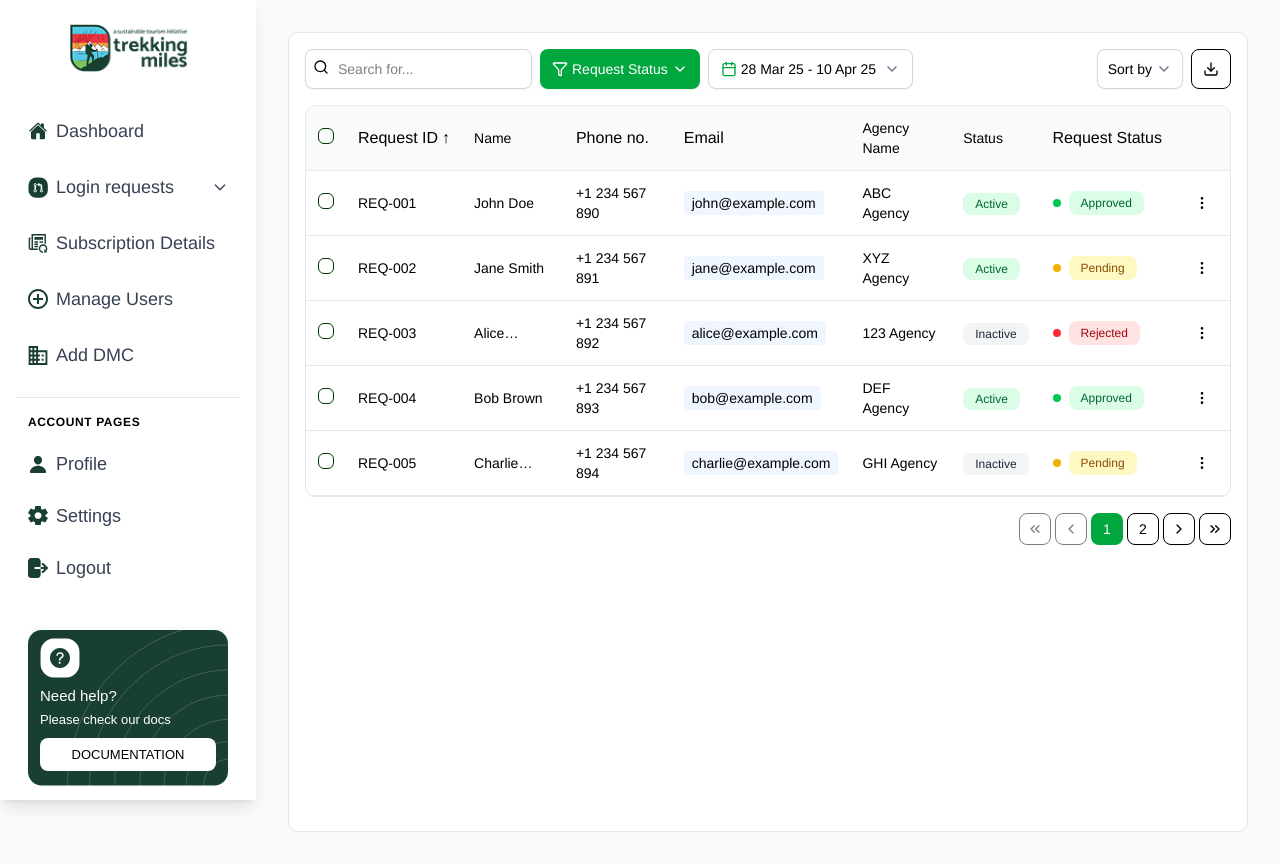
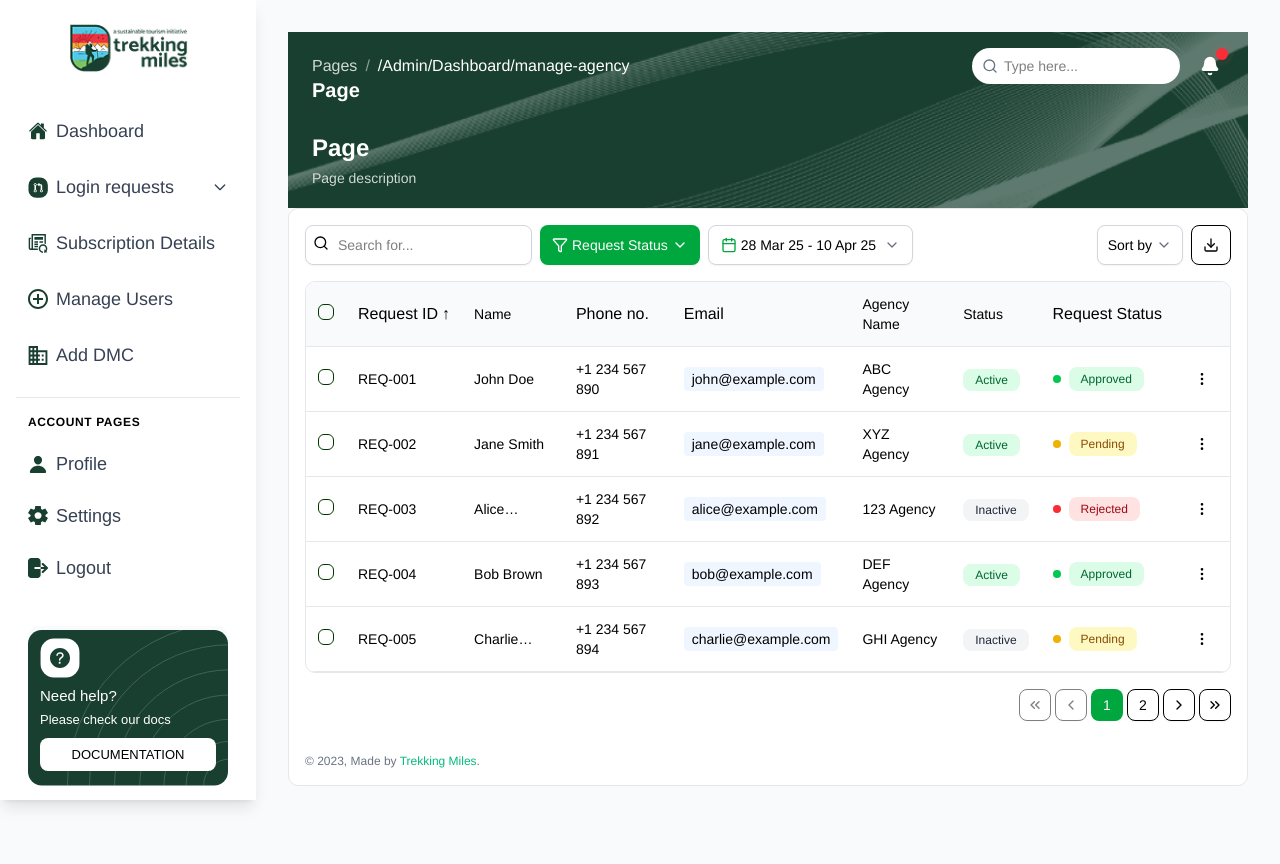
Before and after one commit to jameeshbx/trekking-miles, a Next.js app: page /Admin/Dashboard/manage-agency in a window 1280 px wide. Built offline with nearby package versions, Linux system fonts and the light colour scheme.

Commit message:
#19-manage-agency-signup

```diff
--- a/app/Admin/Dashboard/manage-agency/manageagency.tsx
+++ b/app/Admin/Dashboard/manage-agency/manageagency.tsx
@@ -703,6 +703,9 @@ export default function ManageAgencySignup() {
           )}
         </div>
       </div>
+      <div className="text-xs text-gray-500 mt-8">
+        © 2023, Made by <span className="text-emerald-500">Trekking Miles</span>.
+      </div>
     </div>
   )
 }
--- a/app/Admin/Dashboard/manage-agency/page.tsx
+++ b/app/Admin/Dashboard/manage-agency/page.tsx
@@ -1,8 +1,10 @@
+import { TopBarContainer } from "../../components/tobBarContainer"
 import ManageAgencySignup from "./manageagency"
 
 export default function ManageAgencyPage() {
   return (
-    <div className="flex min-h-screen">
+    <div className=" min-h-screen">
+      <TopBarContainer/>
       <ManageAgencySignup />
     </div>
   )
```
